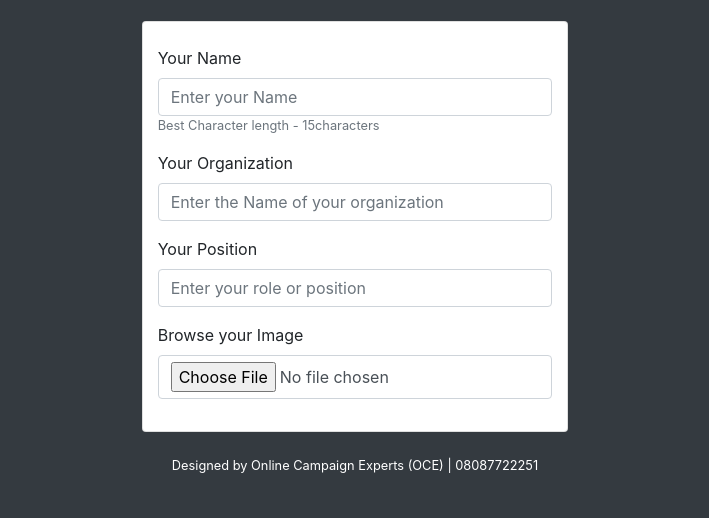
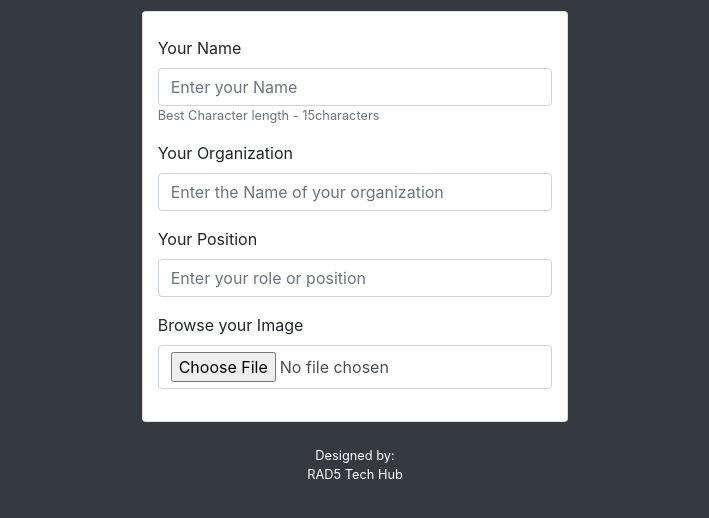
Before and after one commit to rad5-tech-hub/afrilabs-annual-gathering, a plain HTML site: page index.html in a window 1280 px wide. Shown: the part 240-758 px from the top of the page, without its empty margins (285-994 px from the left). Drawn offline with Linux system fonts and the light colour scheme.

Commit message:
Added credit

```diff
--- a/index.html
+++ b/index.html
@@ -143,6 +143,10 @@
                 justify-content: flex-end;
             }
 
+            .footer a {
+                color: white !important;
+            }
+
             #candidate-pix {
                     overflow: hidden;
                     border-radius: 150px;
@@ -243,7 +247,7 @@
             </div>
 
             <div class="footer small pt-4 text-white">
-                Designed by Online Campaign Experts (OCE) | 08087722251
+                Designed by: <a href="https://rad5.com.ng" target="_blank">RAD5 Tech Hub</a>
             </div>
         </div>
     </body>
```
